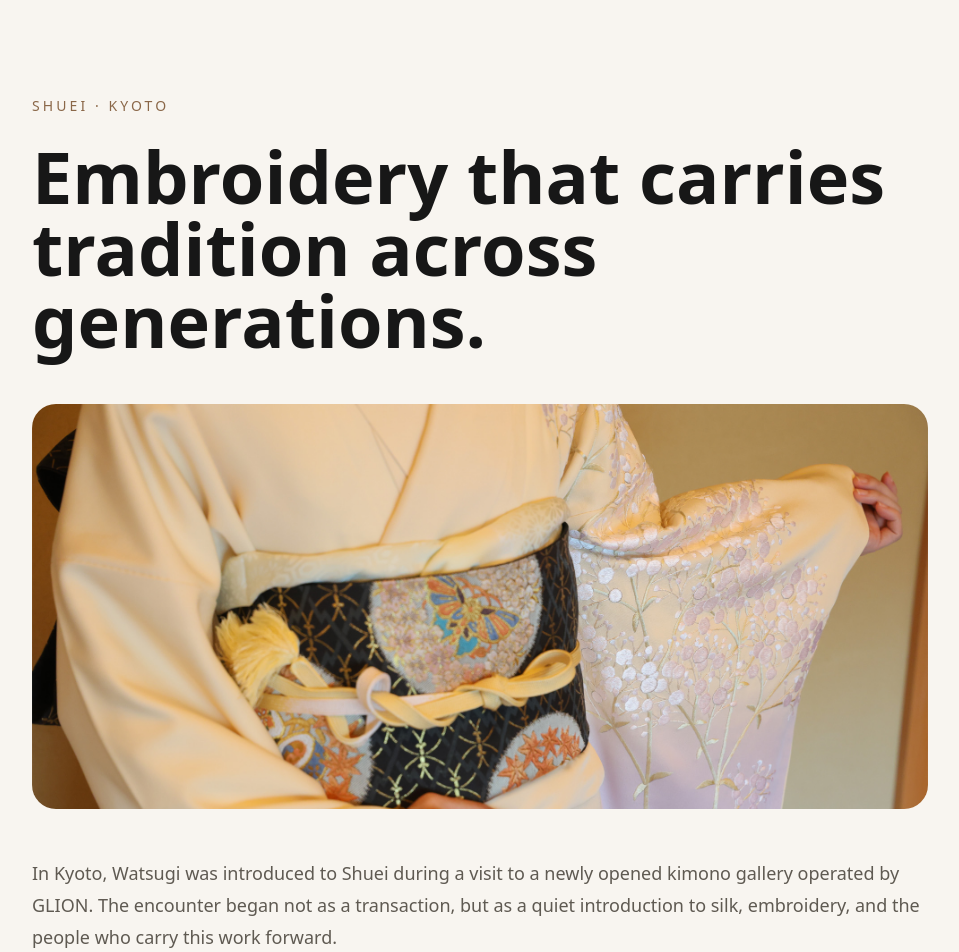
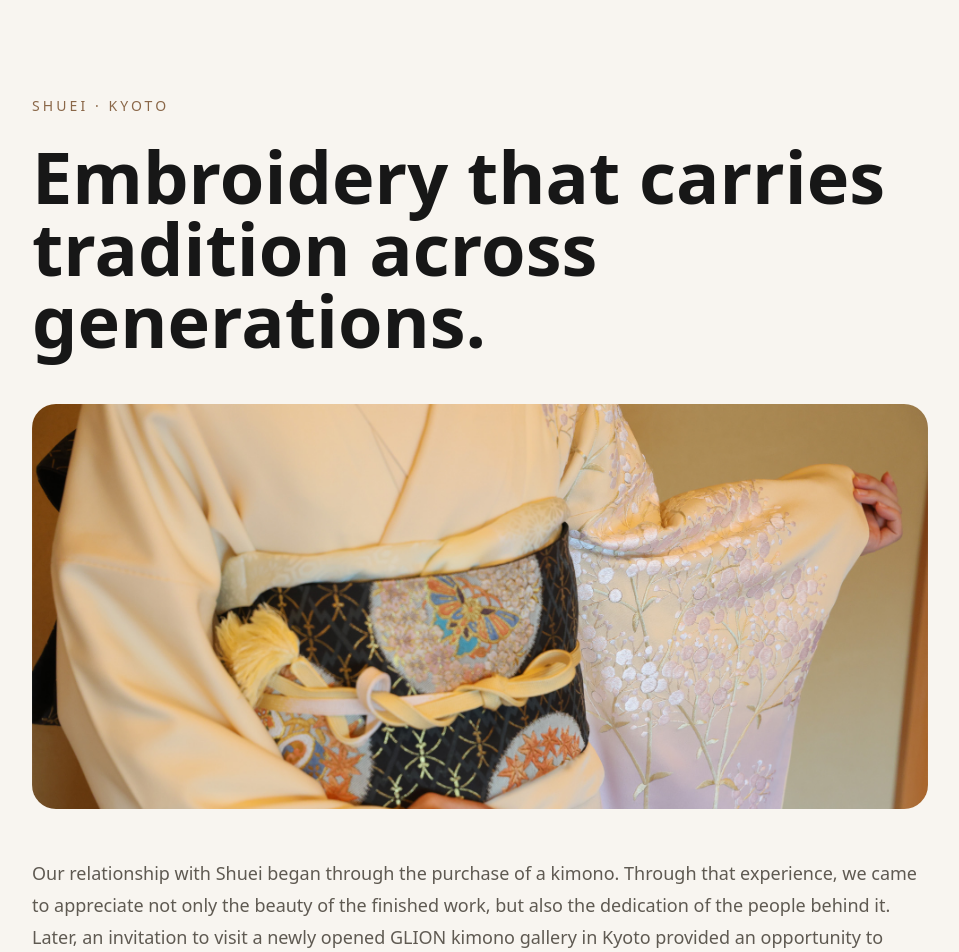
Before and after one commit to Watsugi/watsugi-website, a Next.js app: page /artisans/shuei in a window 1280 px wide. Shown: the top 952 px of the page, without its empty margins (160-1119 px from the left). Built offline with nearby package versions, Linux system fonts and the light colour scheme.

Commit message:
Update page.tsx

```diff
--- a/app/artisans/shuei/page.tsx
+++ b/app/artisans/shuei/page.tsx
@@ -27,7 +27,7 @@ export default function ShueiPage() {
           <div className="space-y-8 text-lg leading-8 text-[#5F5A52]">
 
            <p>
-  In Kyoto, Watsugi was introduced to Shuei during a visit to a newly opened kimono gallery operated by GLION. The encounter began not as a transaction, but as a quiet introduction to silk, embroidery, and the people who carry this work forward.
+  Our relationship with Shuei began through the purchase of a kimono. Through that experience, we came to appreciate not only the beauty of the finished work, but also the dedication of the people behind it. Later, an invitation to visit a newly opened GLION kimono gallery in Kyoto provided an opportunity to learn more about the craftsmanship, traditions, and artisans that continue to shape Shuei today.
 </p>
 
 <p>
```
